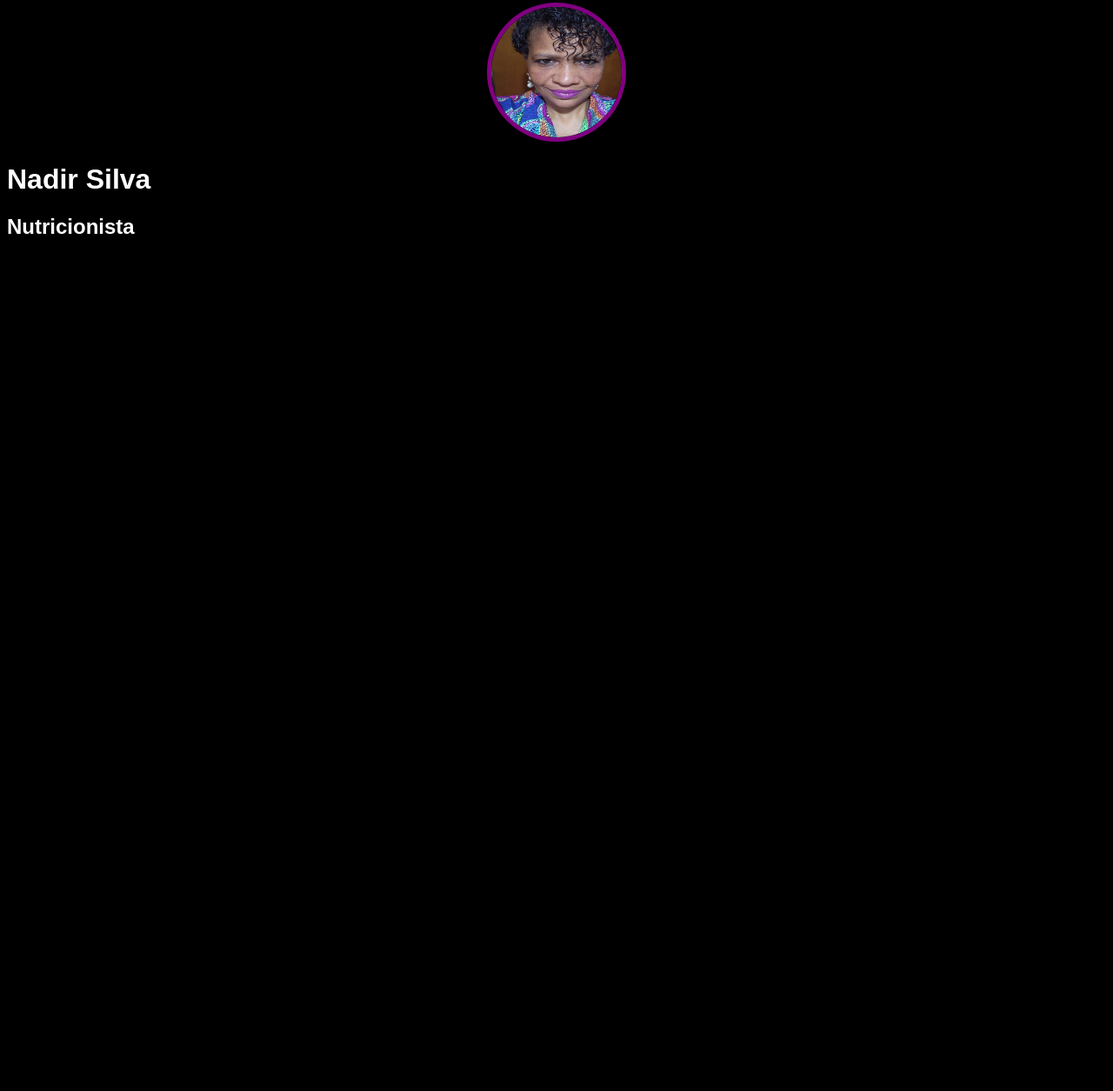
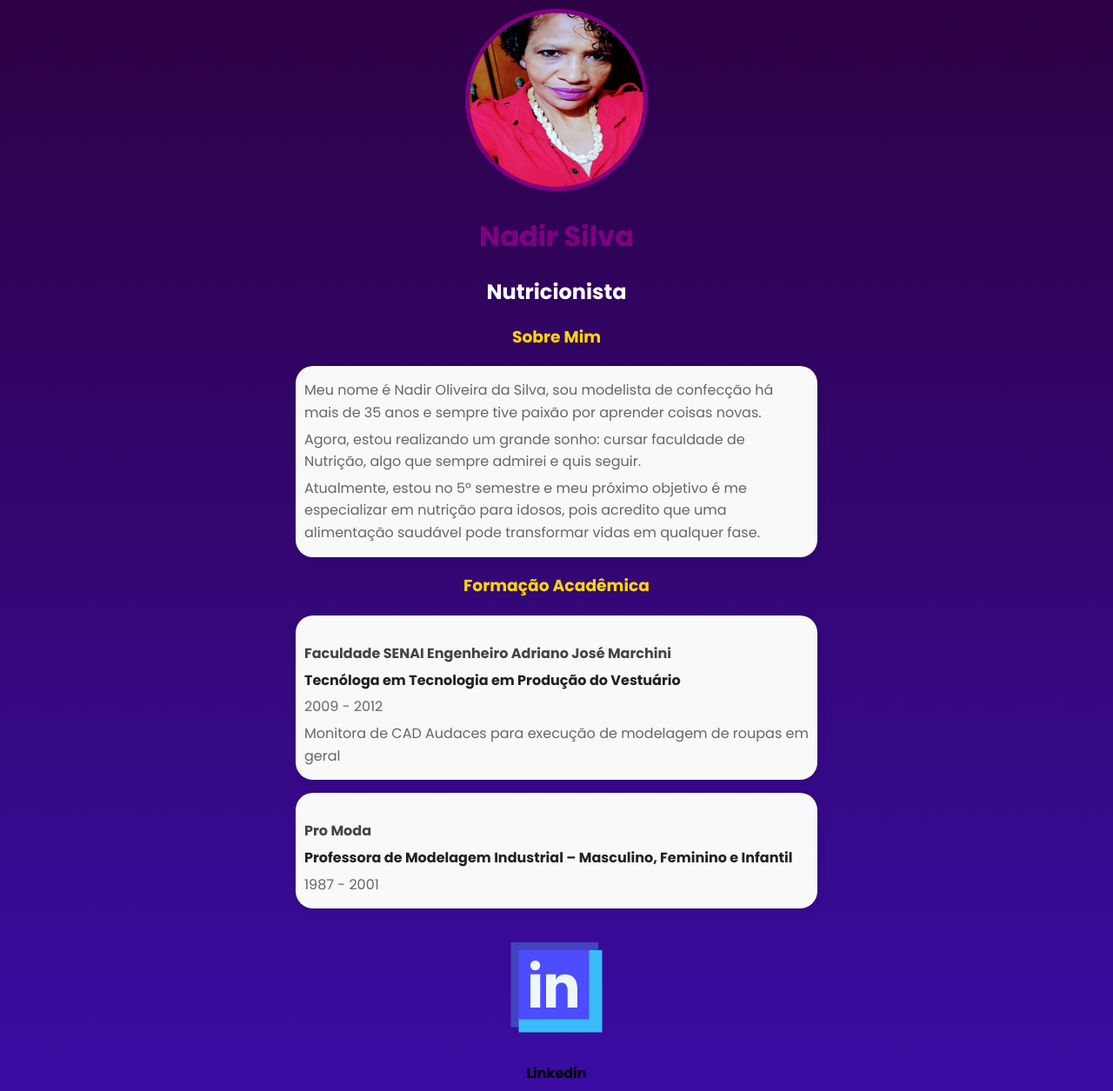
Before and after one commit to VictorZampella/Projeto_Integrador, a plain HTML site: page index.html in a window 1280 px wide. Shown: the part 79-1334 px from the top of the page at 87% size. Before the commit the page ends 800 px from the top, so only its background shows below. Drawn offline with Linux system fonts and the light colour scheme.

Commit message:
atualizado

```diff
--- a/index.css
+++ b/index.css
@@ -1,8 +1,15 @@
 body{
     color: white;
-    background-color: black;
-    font-family: Arial, Helvetica, sans-serif;
+    background: linear-gradient(to bottom, #2c003e, #3a0ca3);
+
+    font-family: 'Poppins', sans-serif;
 }
+
+h1, h2, p, a, span, div, section {
+    font-family: 'Poppins', sans-serif !important;
+}
+
+
 
 ul{
     display: flex ;
@@ -16,9 +23,11 @@ a{
     color: white;
     text-decoration: none;
 }
-img{
-    width: 150px;
-    height: 150px;
+
+
+header img{
+    width: 200px;
+    height: 200px;
     border-radius: 50%;
     border: 5px solid purple;
 }
@@ -26,3 +35,87 @@ img{
 .center{
     text-align: center;
 }
+
+h1{
+    color: purple;
+}
+
+
+.titulo{
+    text-align: center;
+}
+
+.subtitulo{
+    text-align: center;
+}
+
+.sobre {
+    background-color: #f9f9f9;
+    padding: 10px;
+    margin: 15px 0;
+    border-radius: 20px;
+    box-shadow: 2px 2px 10px rgba(0, 0, 0, 0.1);
+    line-height: 1.6;
+    color: #666;
+}
+
+
+
+
+
+section {
+    max-width: 600px; /* Define uma largura máxima para melhor leitura */
+    margin: 0 auto; /* Centraliza o conteúdo */
+    font-family: Arial, sans-serif; /* Fonte mais elegante e legível */
+    line-height: 1.6; /* Espaçamento entre linhas */
+}
+
+h3 {
+    text-align: center; /* Centraliza o título */
+    color: #FFD700;
+
+}
+
+.formacao {
+    background-color: #f9f9f9; /* Fundo sutil para destaque */
+    padding: 10px;
+    margin: 15px 0;
+    border-radius: 20px; /* Bordas arredondadas para um visual moderno */
+    box-shadow: 2px 2px 10px rgba(0, 0, 0, 0.1); /* Sombra leve */
+}
+
+h4 {
+    color: #444;
+    margin-bottom: 5px;
+}
+
+p {
+    margin: 5px 0;
+    color: #666;
+}
+
+strong {
+    color: #222; /* Deixa os títulos dos cursos mais destacados */
+}
+
+
+footer img{
+    height: 150px;
+    width: 150px;
+}
+
+footer{
+    text-align: center;
+    justify-content: center;
+}
+
+footer p {
+    color: black; /* Troque pela cor desejada */
+    font-size: 16px; /* Opcional: Ajusta o tamanho do texto */
+    font-weight: bold; /* Opcional: Deixa o texto em negrito */
+}
+
+
+nav a:hover{
+    color: #3a0ca3;
+}
--- a/index.html
+++ b/index.html
@@ -1,6 +1,7 @@
 <!DOCTYPE html>
 <html lang="en">
 <head>
+    <link href="https://fonts.googleapis.com/css2?family=Poppins:wght@300;400;500;600;700&display=swap" rel="stylesheet">
     <meta charset="UTF-8">
     <meta name="viewport" content="width=device-width, initial-scale=1.0">
     <title>Nadir Oliveira da Silva</title>
@@ -23,12 +24,51 @@
 
     <header>
         <div class="center">
-            <img src="./img/nadir3.jpg"></img>
+            <img src="./img/nadir.jpg"></img>
         </div>
-        <h1>Nadir Silva</h1>
-        <h2>Nutricionista</h2>
+        <h1 class="titulo">Nadir Silva</h1>
+        <h2 class="subtitulo">Nutricionista</h2>
 
     </header>
+<main>
+    <section>
+        <h3>Sobre Mim</h3>
+
+        <div class="sobre">
+            <p>Meu nome é Nadir Oliveira da Silva, sou modelista de confecção há mais de 35 anos
+                e sempre tive paixão por aprender coisas novas.</p>
+
+            <p>Agora, estou realizando um grande sonho: cursar faculdade de Nutrição,
+                algo que sempre admirei e quis seguir.</p>
+
+            <p>Atualmente, estou no 5º semestre e meu próximo objetivo é me especializar em nutrição para idosos,
+                pois acredito que uma alimentação saudável pode transformar vidas em qualquer fase.</p>
+        </div>
+    </section>
+    <section>
+        <h3>Formação Acadêmica</h3>
+
+        <div class="formacao">
+            <h4>Faculdade SENAI Engenheiro Adriano José Marchini</h4>
+            <p><strong>Tecnóloga em Tecnologia em Produção do Vestuário</strong></p>
+            <p>2009 - 2012</p>
+            <p>Monitora de CAD Audaces para execução de modelagem de roupas em geral</p>
+        </div>
+
+        <div class="formacao">
+            <h4>Pro Moda</h4>
+            <p><strong>Professora de Modelagem Industrial – Masculino, Feminino e Infantil</strong></p>
+            <p>1987 - 2001</p>
+        </div>
+    </section>
+</main>
+
+<footer>
+    <a href="https://www.linkedin.com/in/nadir-oliveira-10559131/" target="_blank" rel="nooperner noreferrer">
+        <img src="./img/icon_linkedin.svg"></img>
+        <p>Linkedin</p>
+    </a>
+</footer>
 
 
 </body>
```
Also changed, not shown: img/icon_linkedin.svg (added).
